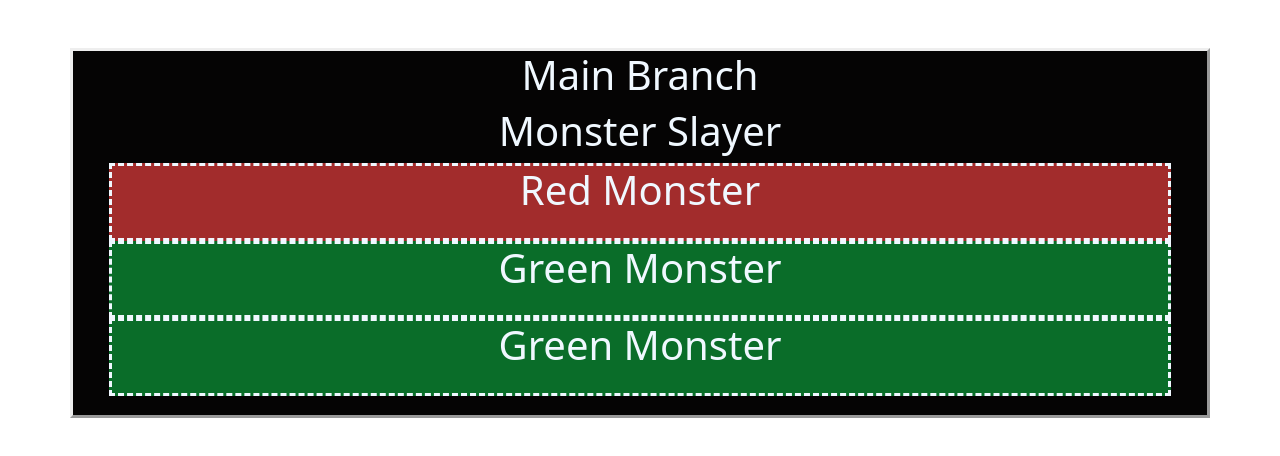
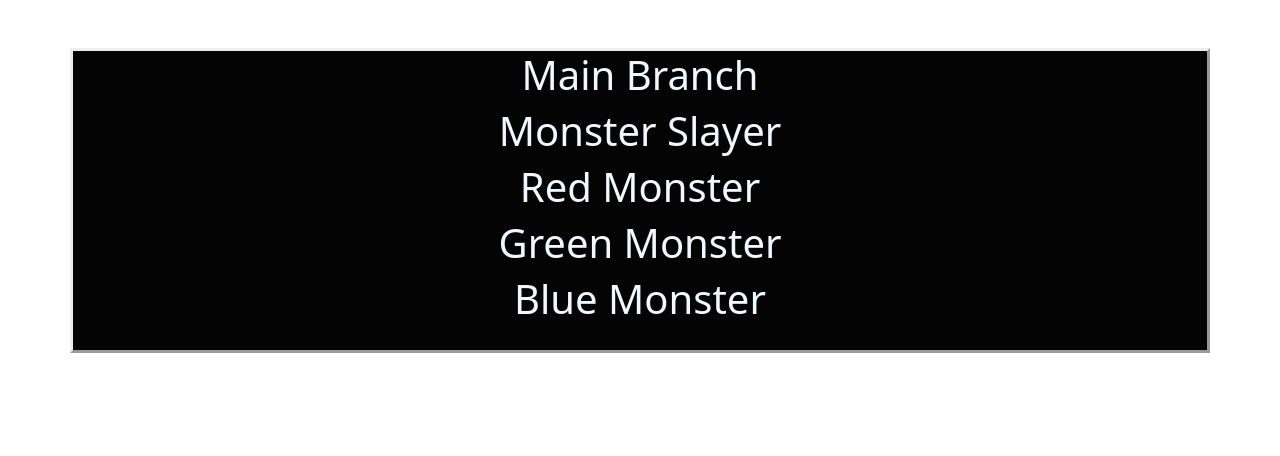
Before and after one commit to SauravRana19/Demon_Slayer, a Vue app: page / in a window 1280 px wide. Shown: the top 456 px of the page. Built offline with nearby package versions, Linux system fonts and the light colour scheme.

Commit message:
new changes

```diff
--- a/src/components/monsterslayer.vue
+++ b/src/components/monsterslayer.vue
@@ -4,14 +4,14 @@
     <div class="row">
       <h1>Monster Slayer</h1>
     </div>
-    <div class="row center">
+    <div class="Red Monster">
       <h1>Red Monster</h1>
     </div>
-    <div class="row footer">
+    <div class="Green Monster">
       <h1>Green Monster</h1>
     </div>
-    <div class="row footer">
-      <h1>Green Monster</h1>
+    <div class="Blue Monster">
+      <h1>Blue Monster</h1>
     </div>
   </div>
 </template>
@@ -30,7 +30,7 @@ export default {
   color: aliceblue;
   padding-bottom: 1.5%;
 }
-.center {
+.Red Monster {
   border-style: dashed;
   background-color: rgb(162, 44, 44);
   position: relative;
@@ -38,9 +38,17 @@ export default {
   color: aliceblue;
   padding-bottom: 1.5%;
 }
-.footer {
+.Green Monster {
   border-style: dashed;
   background-color: rgb(10, 109, 41);
+  position: relative;
+  text-align: center;
+  color: aliceblue;
+  padding-bottom: 1.5%;
+}
+.Blue Monster{
+  border-style: dashed;
+  background-color: rgb(26, 40, 196);
   position: relative;
   text-align: center;
   color: aliceblue;
```
